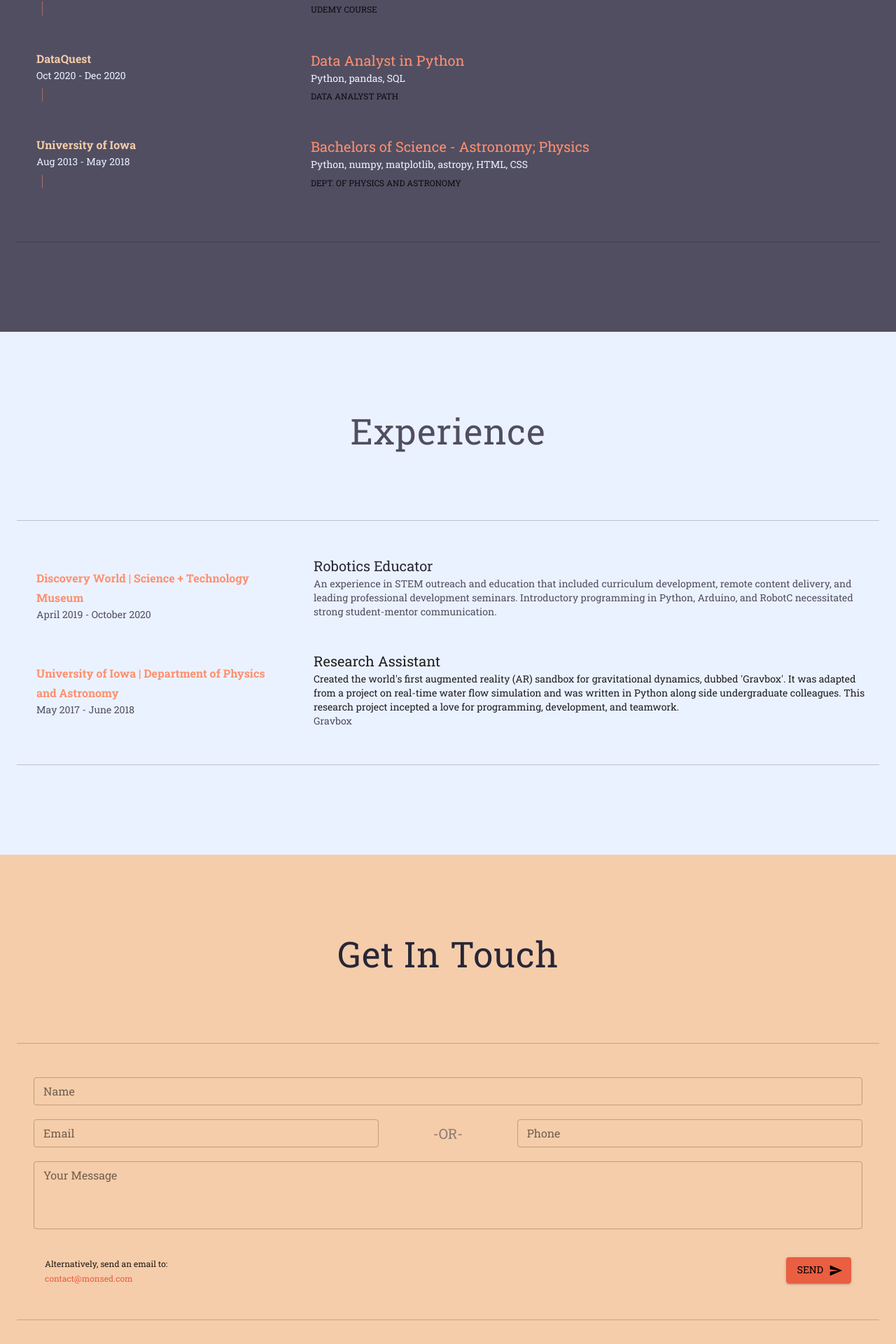
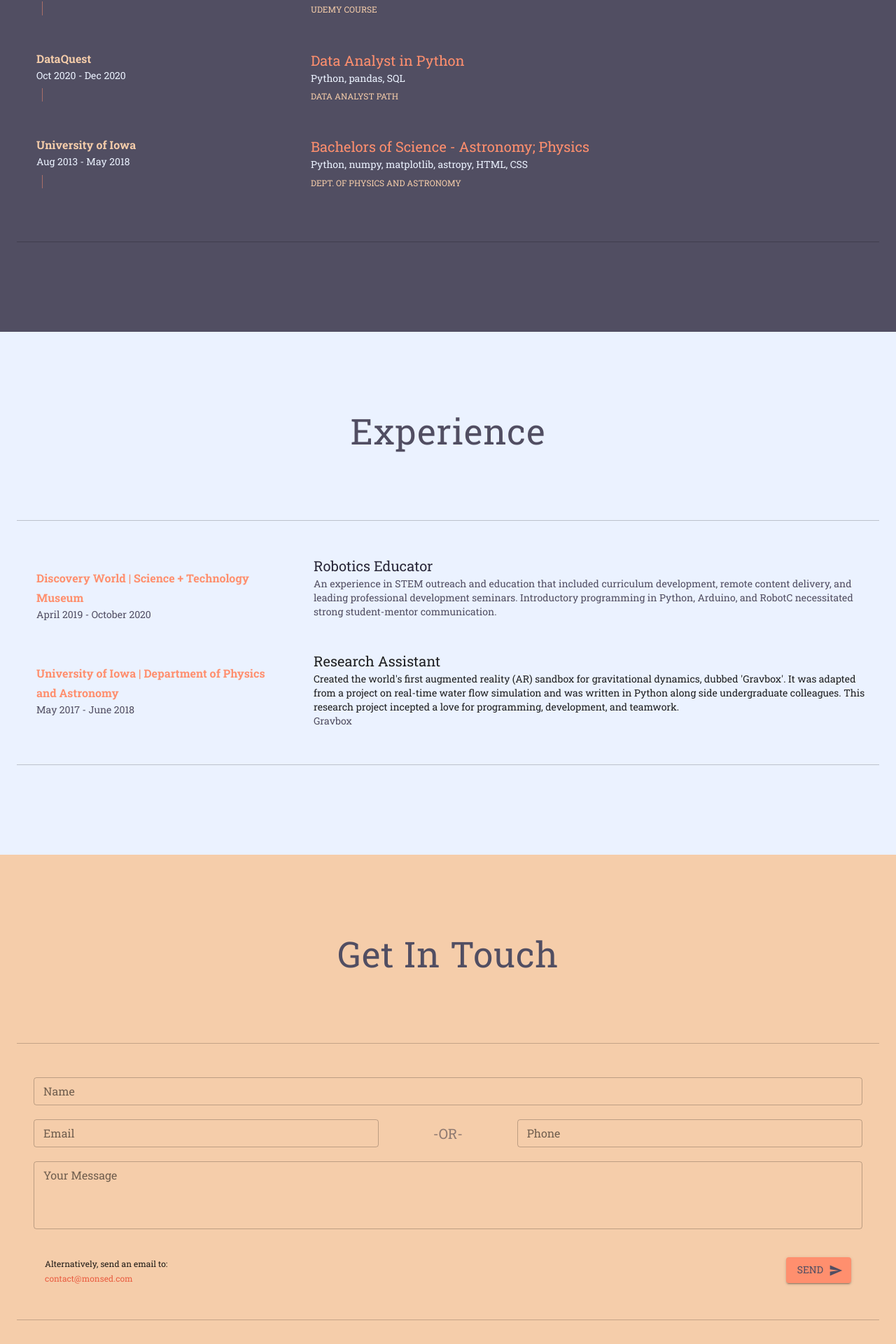
Before and after one commit to MasReed/personal-interactive-website, a React (Create React App) app: page / in a window 1280 px wide. Shown: the part 3894-5814 px from the top of the page at 70% size. Built offline with nearby package versions, Linux system fonts and the light colour scheme.

Commit message:
update theme colors

```diff
--- a/src/App.js
+++ b/src/App.js
@@ -86,7 +86,7 @@ function App() {
         <SectionLayout
           sectionHeader={'Get In Touch'}
           backgroundColor={theme.palette.cream.main}
-          color={theme.palette.purple.main}
+          color={theme.palette.primary.main}
         >
           <ContactForm />
         </SectionLayout>
--- a/src/ContactForm.jsx
+++ b/src/ContactForm.jsx
@@ -23,9 +23,13 @@ const useStyles = makeStyles({
     margin: '0 0 1.25rem 0',
     padding: '0'
   },
-  submitButton: {
+  submitSection: {
     margin: '1.25rem 1rem 0'
   },
+  submitButton: {
+    color: theme.palette.primary.main,
+    backgroundColor: theme.palette.orange.main
+  }
 })
 
 export default function ContactForm() {
@@ -156,7 +160,7 @@ export default function ContactForm() {
           </Grid>
 
           <Grid item xs={12}>
-            <Box display='flex' justifyContent='space-between' className={classes.submitButton}>
+            <Box display='flex' justifyContent='space-between' className={classes.submitSection}>
 
               <Box display='flex' flexDirection='column'>
                 <Typography alignself='flex-start' variant='caption'>Alternatively, send an email to:</Typography>
@@ -167,7 +171,7 @@ export default function ContactForm() {
 
               <Box>
                 <Button
-                  color='secondary'
+                  className={classes.submitButton}
                   disabled={state.submitting}
                   endIcon={<Icon>send</Icon>}
                   form='contactForm'
--- a/src/EducationContent.jsx
+++ b/src/EducationContent.jsx
@@ -15,22 +15,25 @@ const useStyles = makeStyles({
   dateText: {
     color: theme.palette.white.main
   },
+  dividerStyle: {
+    backgroundColor: theme.palette.orange.main,
+    opacity: '50%'
+  },
+  eduDetails: {
+    color: theme.palette.white.main
+  },
   eduInstitute: {
     color: theme.palette.cream.main
+  },
+  eduLink: {
+    color: theme.palette.cream.main
+  },
+  eduTile: {
+    padding: '1.25rem 1.75rem'
   },
   eduTitle: {
     color: theme.palette.orange.main
   },
-  eduDetails: {
-    color: theme.palette.white.main
-  },
-  eduTile: {
-    padding: '1.25rem 1.75rem'
-  },
-  dividerStyle: {
-    backgroundColor: theme.palette.orange.main,
-    opacity: '50%'
-  }
 })
 
 
@@ -69,7 +72,7 @@ export default function EducationContent() {
                       {title.description}
                     </Typography>
                     <Link
-                      color='textPrimary'
+                      className={classes.eduLink}
                       href={title.link.href}
                       target='_blank'
                       rel='noopener'
```
